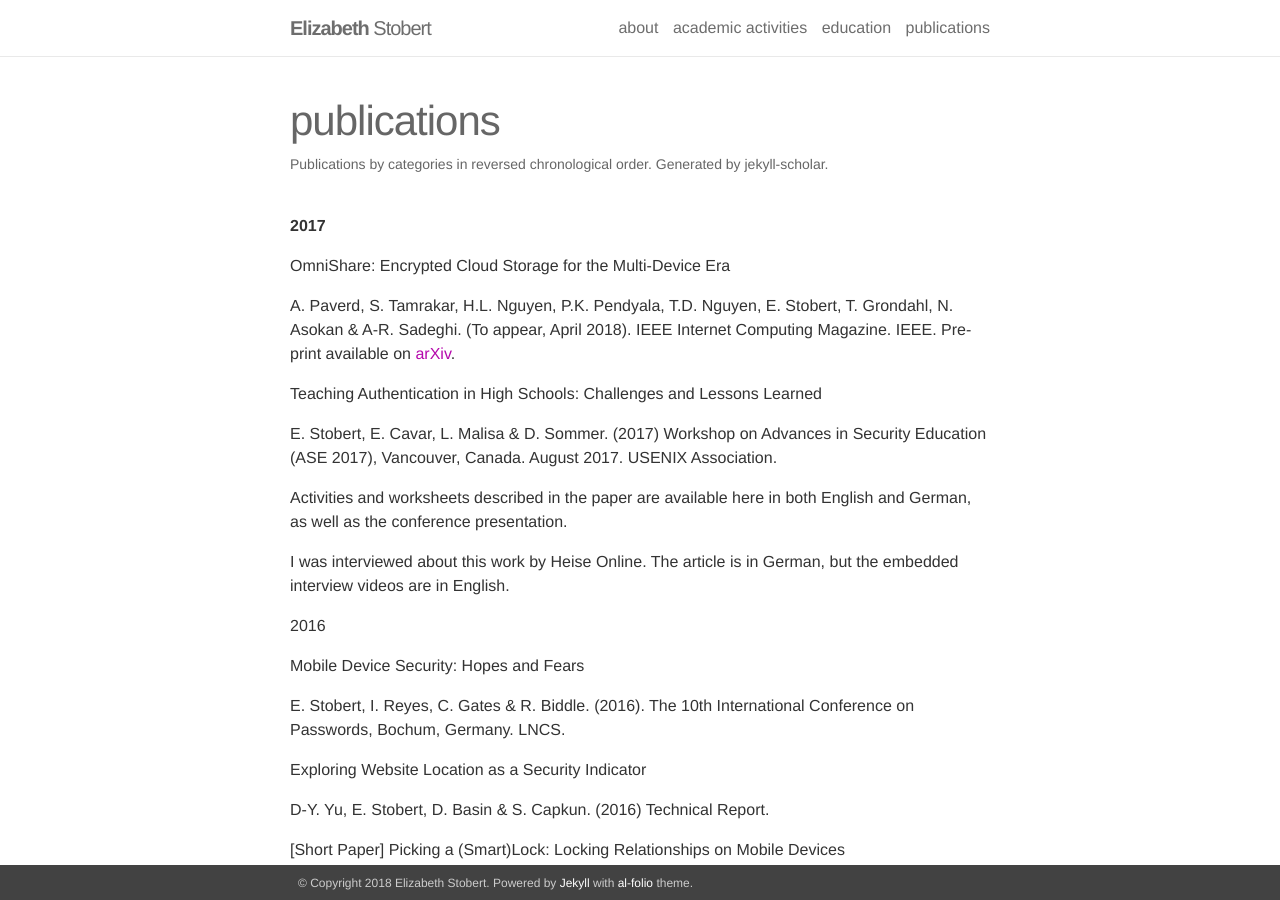
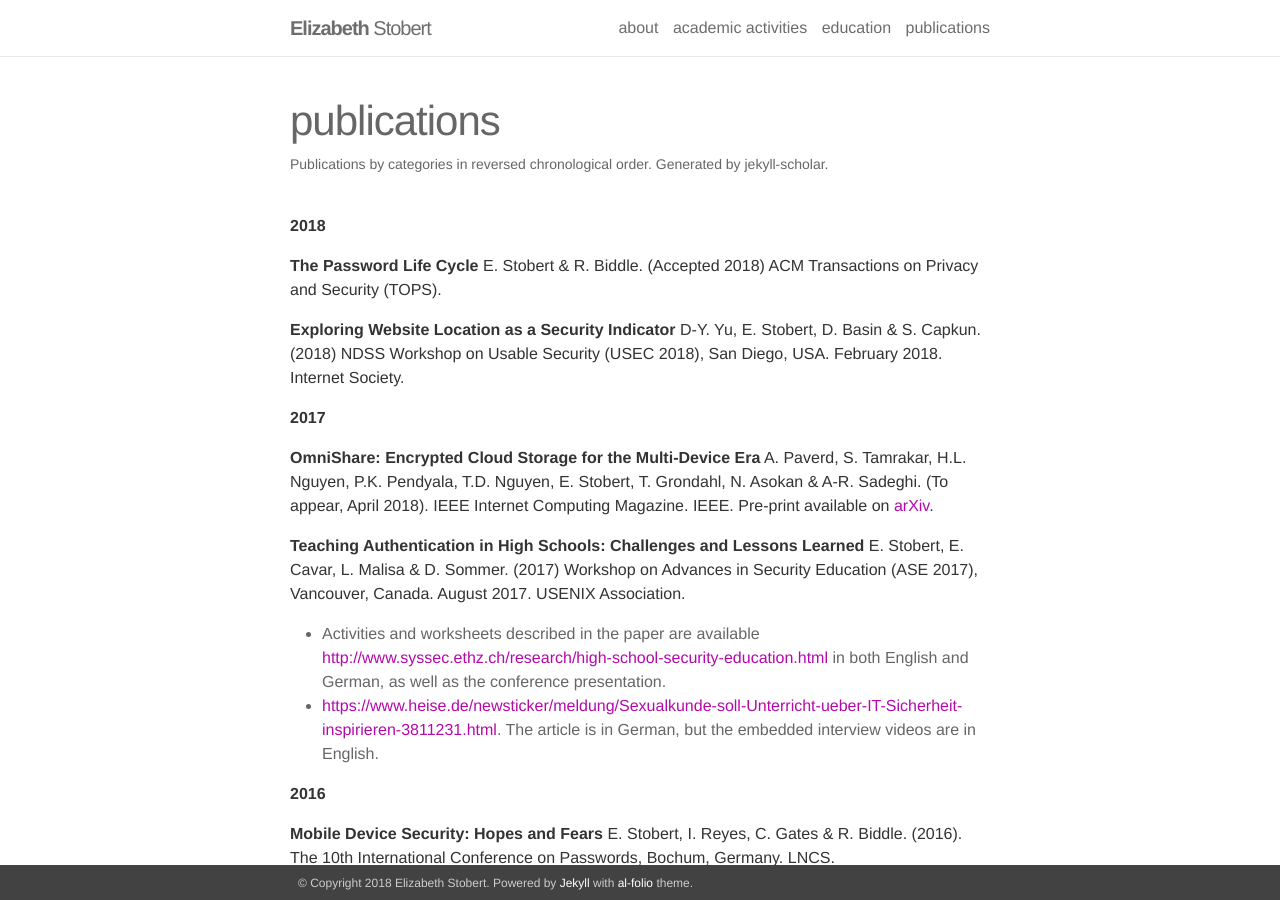
Before and after one commit to estobert/stobert-website, a Jekyll site: the page built from _pages/publications.md, in a window 1280 px wide and 900 px high. Built offline with Jekyll 4.4.1, drawn with Linux system fonts in a browser that asks for light colours; nearby versions of some CDN libraries; some of the changed text lies outside the part shown.

Commit message:
Update publications.md

```diff
--- a/_pages/publications.md
+++ b/_pages/publications.md
@@ -4,117 +4,98 @@ permalink: /publications/
 title: publications
 description: Publications by categories in reversed chronological order. Generated by jekyll-scholar.
 ---
+**2018**
+
+**The Password Life Cycle**
+E. Stobert & R. Biddle. (Accepted 2018) ACM Transactions on Privacy and Security (TOPS).
+
+**Exploring Website Location as a Security Indicator**
+D-Y. Yu, E. Stobert, D. Basin & S. Capkun. (2018) NDSS Workshop on Usable Security (USEC 2018), San Diego, USA. February 2018. Internet Society.
+
 **2017**
 
-OmniShare: Encrypted Cloud Storage for the Multi-Device Era
-
+**OmniShare: Encrypted Cloud Storage for the Multi-Device Era**
 A. Paverd, S. Tamrakar, H.L. Nguyen, P.K. Pendyala, T.D. Nguyen, E. Stobert, T. Grondahl, N. Asokan & A-R. Sadeghi. (To appear, April 2018). IEEE Internet Computing Magazine. IEEE. Pre-print available on [arXiv](http://arxiv.org/abs/1511.02119).
 
-Teaching Authentication in High Schools: Challenges and Lessons Learned
-
+**Teaching Authentication in High Schools: Challenges and Lessons Learned**
 E. Stobert, E. Cavar, L. Malisa & D. Sommer. (2017) Workshop on Advances in Security Education (ASE 2017), Vancouver, Canada. August 2017. USENIX Association.
-
-Activities and worksheets described in the paper are available here in both English and German, as well as the conference presentation.
-
-I was interviewed about this work by Heise Online. The article is in German, but the embedded interview videos are in English.
+* Activities and worksheets described in the paper are available [http://www.syssec.ethz.ch/research/high-school-security-education.html](here) in both English and German, as well as the conference presentation.
+* [https://www.heise.de/newsticker/meldung/Sexualkunde-soll-Unterricht-ueber-IT-Sicherheit-inspirieren-3811231.html](I was interviewed about this work by Heise Online). The article is in German, but the embedded interview videos are in English.
 
 
-2016
+**2016**
 
-Mobile Device Security: Hopes and Fears
-
+**Mobile Device Security: Hopes and Fears**
 E. Stobert, I. Reyes, C. Gates & R. Biddle. (2016). The 10th International Conference on Passwords, Bochum, Germany. LNCS.
 
-Exploring Website Location as a Security Indicator
-
-D-Y. Yu, E. Stobert, D. Basin & S. Capkun. (2016) Technical Report.
-
-[Short Paper] Picking a (Smart)Lock: Locking Relationships on Mobile Devices
-
+**[Short Paper] Picking a (Smart)Lock: Locking Relationships on Mobile Devices**
 E. Stobert & D. Barrera. (2016). Who Are You?!: Adventures in Authentication Workshop (WAY), Denver, USA. June 2016. USENIX Association.
 
 
-2015
+**2015**
 
-Expert Password Management
+**Expert Password Management**
+E. Stobert, & R. Biddle. (2015). The 9th International Conference on Passwords, Cambridge, UK. December 2015. LNCS.
+* Winner of best paper award at Passwords 2015. Video of the presentation video is available here)
 
-E. Stobert, & R. Biddle. (2015). The 9th International Conference on Passwords, Cambridge, UK. December 2015. LNCS.
-
-Winner of best paper award at Passwords 2015. Video of the presentation video is available here)
-
-A First Look at the Usability of Bitcoin Key Management
-
+**A First Look at the Usability of Bitcoin Key Management**
 S. Eskandari, D. Barrera, E. Stobert, & J. Clark. (2015). NDSS Workshop on Usable Security (USEC 2015), San Diego, USA. February 2015. Internet Society.
 
 
-2014
+**2014**
 
-A Password Manager that Doesn’t Remember Passwords
-
+**A Password Manager that Doesn’t Remember Passwords**
 E. Stobert, & R. Biddle. (2014). New Security Paradigms Workshop (NSPW), Victoria, Canada. September 2014. ACM.
 
-The Password Life Cycle: User Behaviour in Managing Passwords
-
+**The Password Life Cycle: User Behaviour in Managing Passwords**
 E. Stobert, & R. Biddle. (2014). Symposium on Usable Privacy and Security (SOUPS), Menlo Park, USA, July 2014. USENIX.
 
-The Agony of Passwords: Can we learn from user coping strategies? (Poster)
-
+**The Agony of Passwords: Can we learn from user coping strategies? (Poster)**
 E. Stobert. (2014). ACM SIGCHI Student Research Competition Entry (CHI SRC), April 2014, Toronto, Canada. ACM.
 
 
-2013
+**2013**
 
-Memory Retrieval and Graphical Passwords
-
+**Memory Retrieval and Graphical Passwords**
 E. Stobert, & R. Biddle. (2013). Symposium on Usable Privacy and Security (SOUPS), Newcastle, UK, July 2013. ACM.
 
-Authentication in the Home (Workshop paper)
-
+**Authentication in the Home (Workshop paper)**
 E. Stobert, & R. Biddle. (2013). Workshop on Home Usable Privacy and Security (HUPS), Newcastle, UK, July 2013.
 
 
-2012
+**2012**
 
-Visual End-User Security.
-
+**Visual End-User Security**
 E. Stobert, R. Biddle. (2012) At the Symposium on Visual Languages and Human-Centred Computing (VL/HCC). Graduate Consortium, IEEE.
 
-[Short Paper] The MVP Web-based Authentication Framework.
-
+**[Short Paper] The MVP Web-based Authentication Framework**
 S. Chiasson, C. Deschamps, E. Stobert, M. Hlywa, B. Freitas Machado, A. Forget, N. Wright, G. Chan, & R. Biddle. (2012). Financial Cryptography (FC), LNCS (8 pages)
 
 
-2011
+**2011**
 
-Persuasive Cued Click-Points: Design, implementation, and evaluation of a knowledge-based authentication mechanism (Authors’ copy)
-
+**Persuasive Cued Click-Points: Design, implementation, and evaluation of a knowledge-based authentication mechanism (Authors’ copy)**
 S. Chiasson, E. Stobert, A. Forget, R. Biddle, & P.C. van Oorschot. (2011). IEEE Transactions on Dependable and Secure Computing (TDSC), 9(2):222-235.
 
-User-Choice Patterns in PassTiles Graphical Passwords (Poster)
-
+**User-Choice Patterns in PassTiles Graphical Passwords (Poster)**
 E. Stobert, S. Chiasson, & R. Biddle. (2011). Annual Computer Security Applications Conference (ACSAC). December 2011. Orlando, USA.
 
-2010
+**2010**
 
-Exploring Usability Effects of Increased Security in Click-based Graphical Passwords
-
+**Exploring Usability Effects of Increased Security in Click-based Graphical Passwords**
 E. Stobert, A. Forget, S. Chiasson, P.C. van Oorschot, & R. Biddle. (2010). Annual Computer Security Applications Conference (ACSAC), December 2010, Austin, TX. ACM.
 
-MVP: A web-based framework for user studies in authentication (Poster)
-
+**MVP: A web-based framework for user studies in authentication (Poster)**
 S. Chiasson, C. Deschamps, M. Hlywa, G. Chan, E. Stobert, & R. Biddle. (2010). Symposium on Usable Privacy and Security (SOUPS), July 2010, Redmond, USA.
 
-Persuasion, Social Graces and Computer Security (Poster)
-
+**Persuasion, Social Graces and Computer Security (Poster)**
 E. Stobert, S. Chiasson, & R. Biddle. (2010). Persuasive 2010: The Fifth International Conference on Persuasive Technology. June 2010, Copenhagen, DK. LNCS.
 
-Usability and Strength in Click-based Graphical Passwords. (Poster)
+**Usability and Strength in Click-based Graphical Passwords. (Poster)**
+E. Stobert. (2010). ACM SIGCHI Student Research Competition Entry (CHI SRC), April 2010, Atlanta, USA. ACM.
+* Third place finalist in the undergraduate student research competition.
 
-E. Stobert. (2010). ACM SIGCHI Student Research Competition Entry (CHI SRC), April 2010, Atlanta, USA. ACM.
+**2009**
 
-
-2009
-
-Multiple Password Interference in Text and Click-based Graphical Passwords
-
+**Multiple Password Interference in Text and Click-based Graphical Passwords**
 S. Chiasson, A. Forget, E. Stobert, P.C. van Oorschot, & R. Biddle. (2009). ACM Computer and Communications Security (CCS). Chicago, USA, November 2009. ACM.
```
